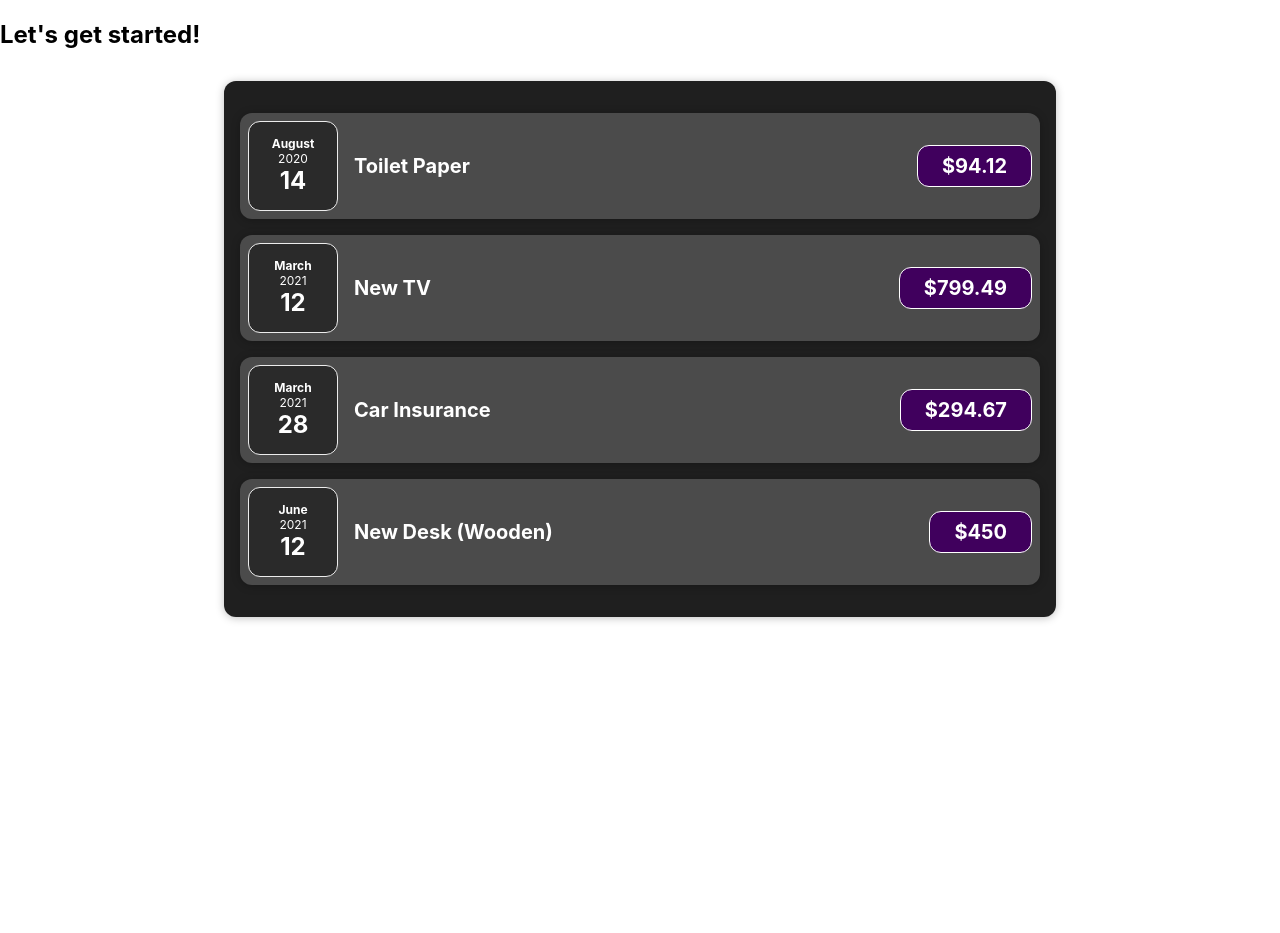
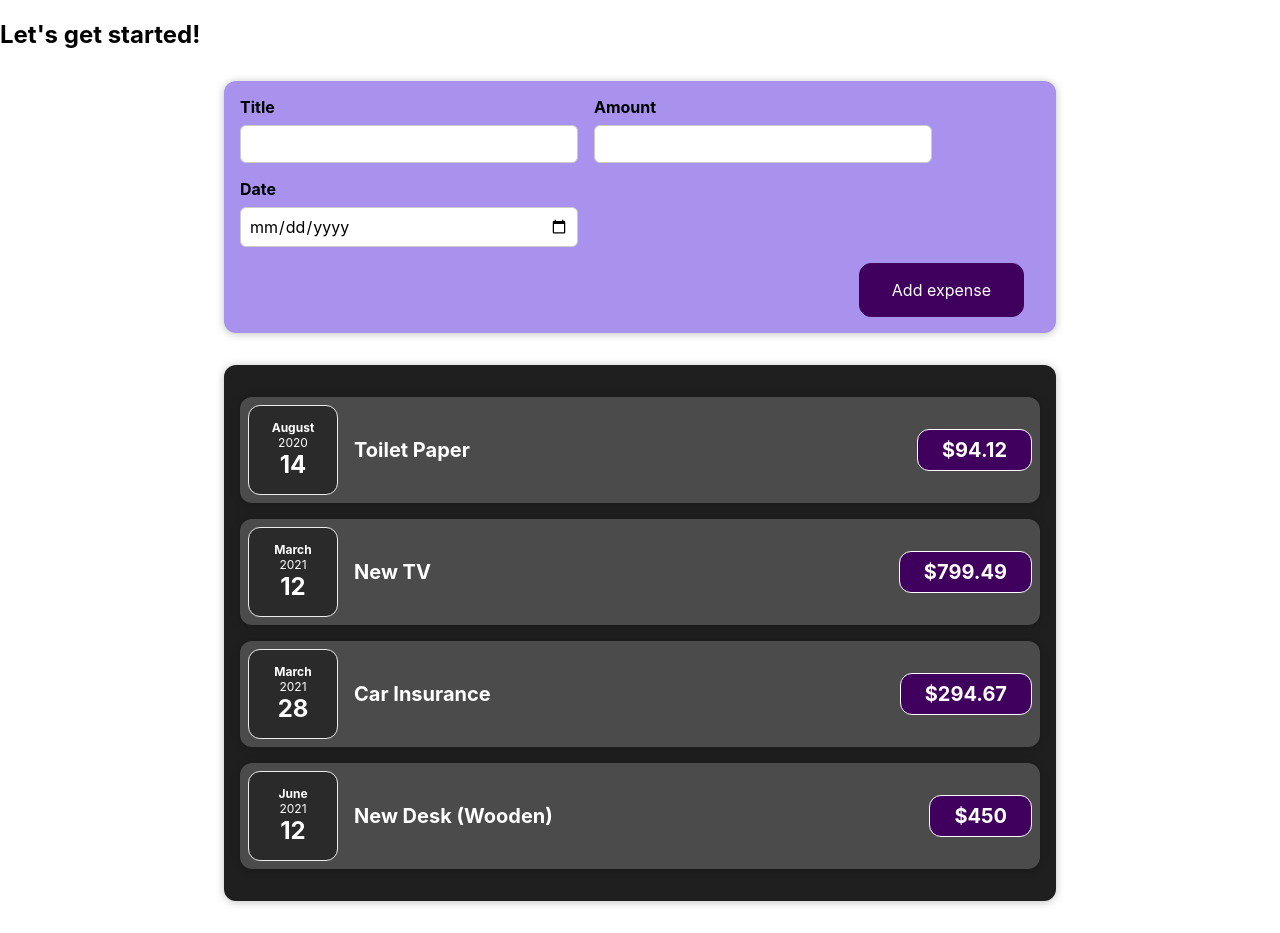
Before and after one commit to NataliaBebebino/expense-tracker, a React (Create React App) app: page / in a window 1280 px wide. Before the commit the page ends 800 px from the top, so only its background shows below. Built offline with nearby package versions, Linux system fonts and the light colour scheme.

Commit message:
Create NewExpense and ExpenseForm component

```diff
--- a/src/App.js
+++ b/src/App.js
@@ -1,6 +1,7 @@
-import React from 'react';
+import React from "react";
 import "./App.css";
 import Expenses from "./components/Expenses/Expenses";
+import NewExpense from "./components/NewExpense/NewExpense";
 
 function App() {
   const expenses = [
@@ -28,6 +29,7 @@
   return (
     <div>
       <h2>Let's get started!</h2>
+      <NewExpense />
       <Expenses items={expenses} />
     </div>
   );
--- /dev/null
+++ b/src/components/NewExpense/ExpenseForm.css
@@ -0,0 +1,26 @@
+.new-expense__controls {
+  display: flex;
+  flex-wrap: wrap;
+  gap: 1rem;
+  margin-bottom: 1rem;
+  text-align: left;
+}
+
+.new-expense__control label {
+  font-weight: bold;
+  margin-bottom: 0.5rem;
+  display: block;
+}
+
+.new-expense__control input {
+  font: inherit;
+  padding: 0.5rem;
+  border-radius: 6px;
+  border: 1px solid #ccc;
+  width: 20rem;
+  max-width: 100%;
+}
+
+.new-expense__actions {
+  text-align: right;
+}
--- /dev/null
+++ b/src/components/NewExpense/ExpenseForm.js
@@ -0,0 +1,74 @@
+import React, { useState } from "react";
+import "./ExpenseForm.css";
+
+const ExpenseForm = () => {
+  const [enteredTitle, setEnteredTitle] = useState(""); // we are stating the initial state as string because everything that is written in the input is initially stored as string by default, no matter it's content
+  const [enteredAmount, setEnteredAmount] = useState("");
+  const [enteredDate, setEnteredDate] = useState("");
+
+  const titleChangeHandler = (event) => {
+    setEnteredTitle(event.target.value);
+  };
+
+  const amountChangeHandler = (event) => {
+    setEnteredAmount(event.target.value);
+  };
+
+  const dateChangeHandler = (event) => {
+    setEnteredDate(event.target.value);
+  };
+
+  const submitHandler = (event) => {
+    event.preventDefault(); // this preventDefault is to avoid the page being reloaded each time we click the submit button.
+
+    const expenseData = {
+      title: enteredTitle,
+      amount: enteredAmount,
+      date: new Date(enteredDate), // we write new Date so that it parses the enteredDate and formats it correctly
+    };
+
+    setEnteredTitle("");
+    setEnteredAmount("");
+    setEnteredDate("");
+  };
+
+  return (
+    <form onSubmit={submitHandler}>
+      <div className="new-expense__controls">
+        <div className="new-expense__control">
+          <label>Title</label>
+          <input
+            type="text"
+            value={enteredTitle}
+            onChange={titleChangeHandler}
+          />
+        </div>
+        <div className="new-expense__control">
+          <label>Amount</label>
+          <input
+            type="number"
+            min="0.01"
+            step="0.01"
+            value={enteredAmount}
+            onChange={amountChangeHandler}
+          />
+        </div>
+        <div className="new-expense__control">
+          <label>Date</label>
+          <input
+            type="date"
+            min="2019-01-01"
+            max="2022-12-31"
+            value={enteredDate}
+            onChange={dateChangeHandler}
+          />
+        </div>
+      </div>
+      <div className="new-expense__actions">
+        <button type="submit">Add expense</button>
+      </div>
+    </form>
+  );
+};
+
+export default ExpenseForm;
--- /dev/null
+++ b/src/components/NewExpense/NewExpense.css
@@ -0,0 +1,38 @@
+.new-expense {
+  background-color: #a892ee;
+  padding: 1rem;
+  margin: 2rem auto;
+  width: 50rem;
+  max-width: 95%;
+  border-radius: 12px;
+  text-align: center;
+  box-shadow: 0 1px 8px rgba(0, 0, 0, 0.25);
+}
+
+.new-expense button {
+  font: inherit;
+  cursor: pointer;
+  padding: 1rem 2rem;
+  border: 1px solid #40005d;
+  background-color: #40005d;
+  color: white;
+  border-radius: 12px;
+  margin-right: 1rem;
+}
+
+.new-expense button:hover,
+.new-expense button:active {
+  background-color: #510674;
+  border-color: #510674;
+}
+
+.new-expense button.alternative {
+  color: #220131;
+  border-color: transparent;
+  background-color: transparent;
+}
+
+.new-expense button.alternative:hover,
+.new-expense button.alternative:active {
+  background-color: #ddb3f8;
+}
--- /dev/null
+++ b/src/components/NewExpense/NewExpense.js
@@ -0,0 +1,14 @@
+import React from "react";
+import ExpenseForm from "./ExpenseForm";
+import "./NewExpense.css";
+
+// this is another way of creating a function component
+const NewExpense = () => {
+  return (
+    <div className="new-expense">
+      <ExpenseForm />
+    </div>
+  );
+};
+
+export default NewExpense;
```
